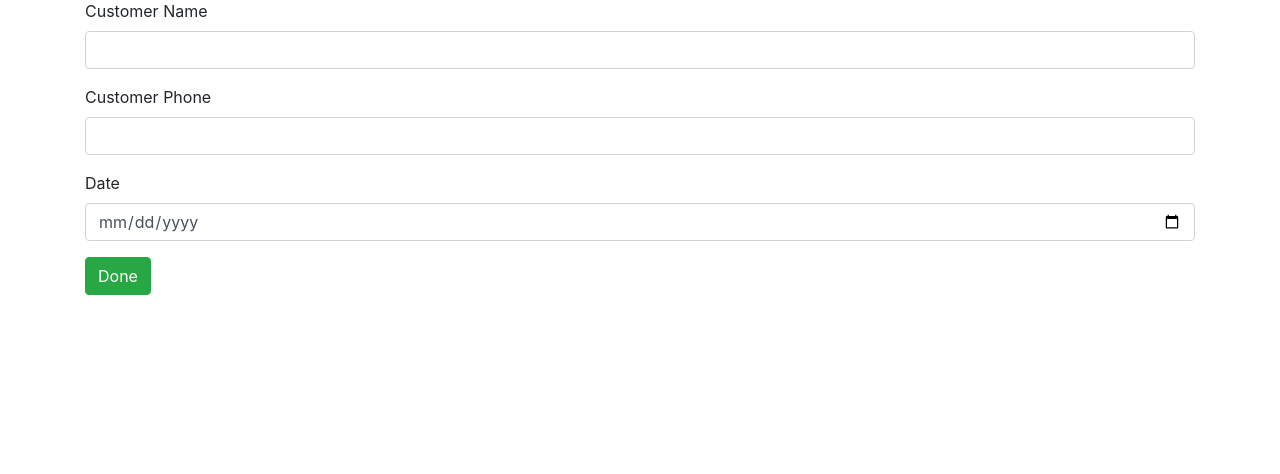
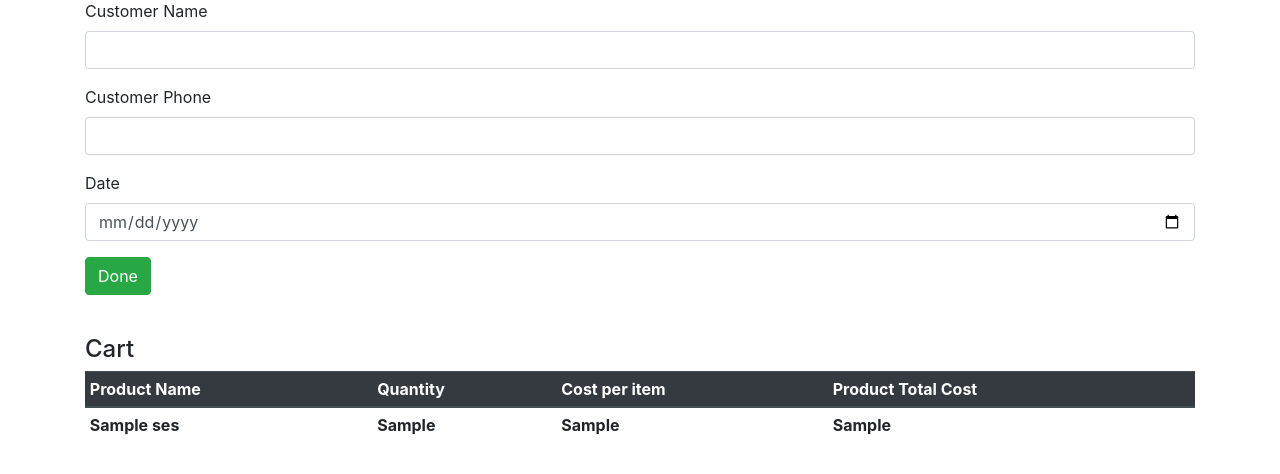
Before and after one commit to aditya1819/dbmsproject, a Flask app: template templates/payment.html in a window 1280 px wide. Shown: the part 157-631 px from the top of the page. Run offline with Flask 2, Linux system fonts and the light colour scheme; tables that the repository leaves empty hold one stand-in row (values such as "Sample post"); the template is opened without the code that fills it: values that come from a table or form of the project are taken from there, most other values are stand-ins (such as "Sample title", 1, 10 or a date in 2020); lists and menus that the app fills with data are empty; some libraries are stand-ins or nearby versions.

Commit message:
Add files via upload

```diff
--- a/templates/all_prev.html
+++ b/templates/all_prev.html
@@ -13,19 +13,19 @@
         <th scope="col">Total Amount</th>
         <th scope="col">Emp Name</th>
         <th scope="col">Date-Time</th>
-        <!-- <th scope="col">Option</th> -->
+        <th scope="col">Option</th>
       </tr>
     </thead>
     <tbody>
         {% for r in res %}
         <tr>
             <th scope="row">{{ r.id }}</th>
-            <td>{{ r.CusName }}</td>
+            <td>{{ r.CusName.capitalize() }}</td>
             <!-- <td>{{ r.ContNo }}</td> -->
             <td>{{ r.Total }}</td>
             <td>{{ r.EmpName }}</td>
             <td>{{ r.DateTime }}</td>
-            <!-- <td><a href="see_detail/{{r.id}}" class="btn btn-info pull-right">See Detail</a></td> -->
+            <td><a href="bill_detail/{{r.id}}" class="btn btn-info pull-right">See Detail</a></td>
         </tr>
       {% endfor %}
     </tbody>
--- a/templates/get_bills.html
+++ b/templates/get_bills.html
@@ -12,7 +12,7 @@
         <th scope="col">Total Amount</th>
         <th scope="col">Emp Name</th>
         <th scope="col">Date-Time</th>
-        <!-- <th scope="col">Option</th> -->
+        <th scope="col">Option</th>
       </tr>
     </thead>
     <tbody>
@@ -23,7 +23,7 @@
             <td>{{ r.Total }}</td>
             <td>{{ r.EmpName }}</td>
             <td>{{ r.DateTime }}</td>
-            <!-- <td><a href="see_detail/{{r.id}}" class="btn btn-info pull-right">See Detail</a></td> -->
+            <td><a href="bill_detail/{{r.id}}" class="btn btn-info pull-right">See Detail</a></td>
         </tr>
       {% endfor %}
     </tbody>
--- a/templates/inv_det.html
+++ b/templates/inv_det.html
@@ -42,7 +42,7 @@
         {% for prod in prods %}
           {% if prod.avl_qn < 10 %}
             <tr class="table-danger">
-                <td>{{prod.p_name}}</td>
+                <td>{{prod.p_name.capitalize()}}</td>
                 <td>{{prod.cost}}</td>
                 <td>{{prod.avl_qn}}</td>
                 <td><a href="edit_cost/{{prod.p_name}}" class="btn btn-info pull-right">Edit Cost</a></td>
@@ -57,7 +57,7 @@
             </tr>
           {% else %}
           <tr>
-            <td>{{prod.p_name}}</td>
+            <td>{{prod.p_name.capitalize()}}</td>
             <td>{{prod.cost}}</td>
             <td>{{prod.avl_qn}}</td>
             <td><a href="edit_cost/{{prod.p_name}}" class="btn btn-info pull-right">Edit Cost</a></td>
--- a/templates/makebill.html
+++ b/templates/makebill.html
@@ -86,13 +86,13 @@
       {% for prod in prods %}
       {% if prod.avl_qn < 10 %}
         <tr class="table-danger">
-            <td>{{prod['p_name']}}</td>
+            <td>{{prod['p_name'].capitalize()}}</td>
             <td>{{prod.cost}}</td>
             <td>{{prod.avl_qn}}</td>
         </tr>
       {% else %}
       <tr>
-        <td>{{prod['p_name']}}</td>
+        <td>{{prod['p_name'].capitalize()}}</td>
         <td>{{prod.cost}}</td>
         <td>{{prod.avl_qn}}</td>
       </tr>
--- a/templates/payment.html
+++ b/templates/payment.html
@@ -18,5 +18,36 @@
     </div>
     <p><input type="submit" class="btn btn-success" value="Done"></p>
 </form>
+<br>
+
+<h4>Cart</h4>
+<table class="table table-sm">
+    <thead class="thead-dark">
+      <tr>
+        <th>Product Name</th>
+        <th>Quantity</th>
+        <th>Cost per item</th>
+        <th>Product Total Cost</th>
+
+        <!-- <th>Cost</th>
+        <th>Available</th> -->
+      </tr>
+    </thead>
+    <tbody>
+      {% for s in sess %}
+
+        <tr>
+          <th>{{s}}</th>
+          <th>{{sess[s]['a']}}</th>
+          <th>{{sess[s]['c']}}</th>
+          <th>{{sess[s]['t']}}</th>
+        </tr>
+
+      {% endfor %}
+
+    </tbody>
+
+  </table>
+
 
 {% endblock %}
```
Also changed, not shown: templates/bill_detail.html (added, +52 -0 lines).
